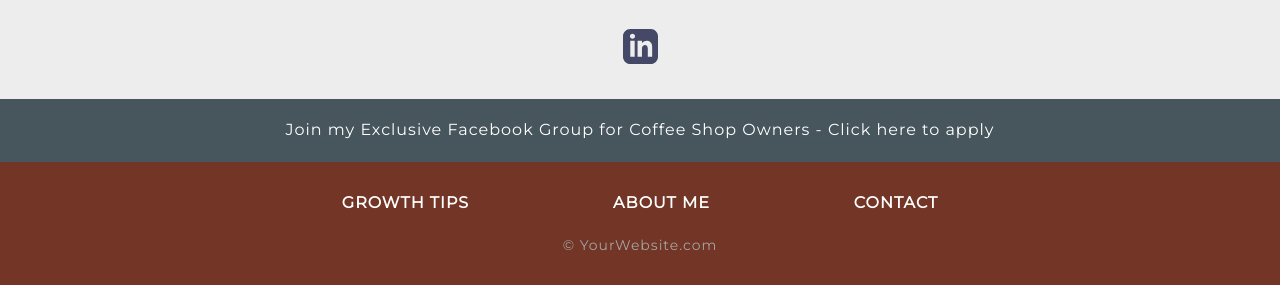
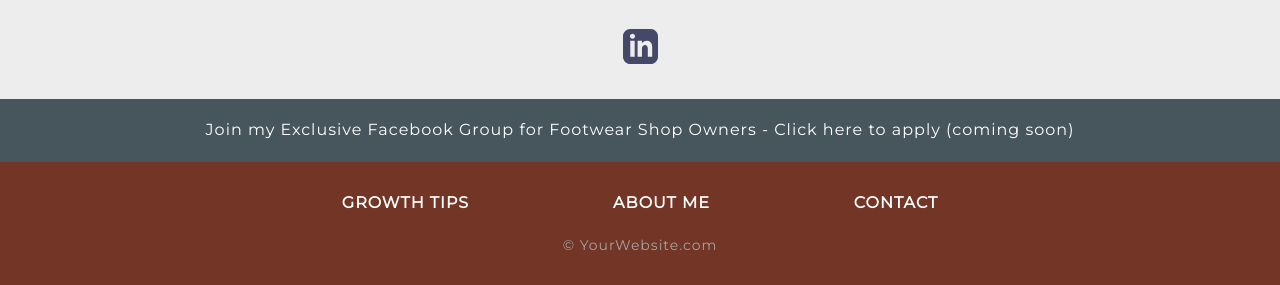
Before and after one commit to hassan-ali-cs7/keepfootwear, a PHP site: page / in a window 1280 px wide. Shown: the part 3136-3421 px from the top of the page. Run offline with PHP 8.4, Linux system fonts and the light colour scheme; data that the repository does not hold is empty.

Commit message:
facebook group text fixed

```diff
--- a/index.php
+++ b/index.php
@@ -383,7 +383,7 @@ an error sending your message. Please try again later.</div>';
 
 <div class="exclusive-group" align="center">
 
-      <p>Join my Exclusive Facebook Group for Coffee Shop Owners - <a href="#"><span style="color: white">Click here to apply</span></a></p>
+      <p>Join my Exclusive Facebook Group for Footwear Shop Owners - <a href="#"><span style="color: white">Click here to apply (coming soon)</span></a></p>
 
 </div><!--end exclusive-group-->
 
```
